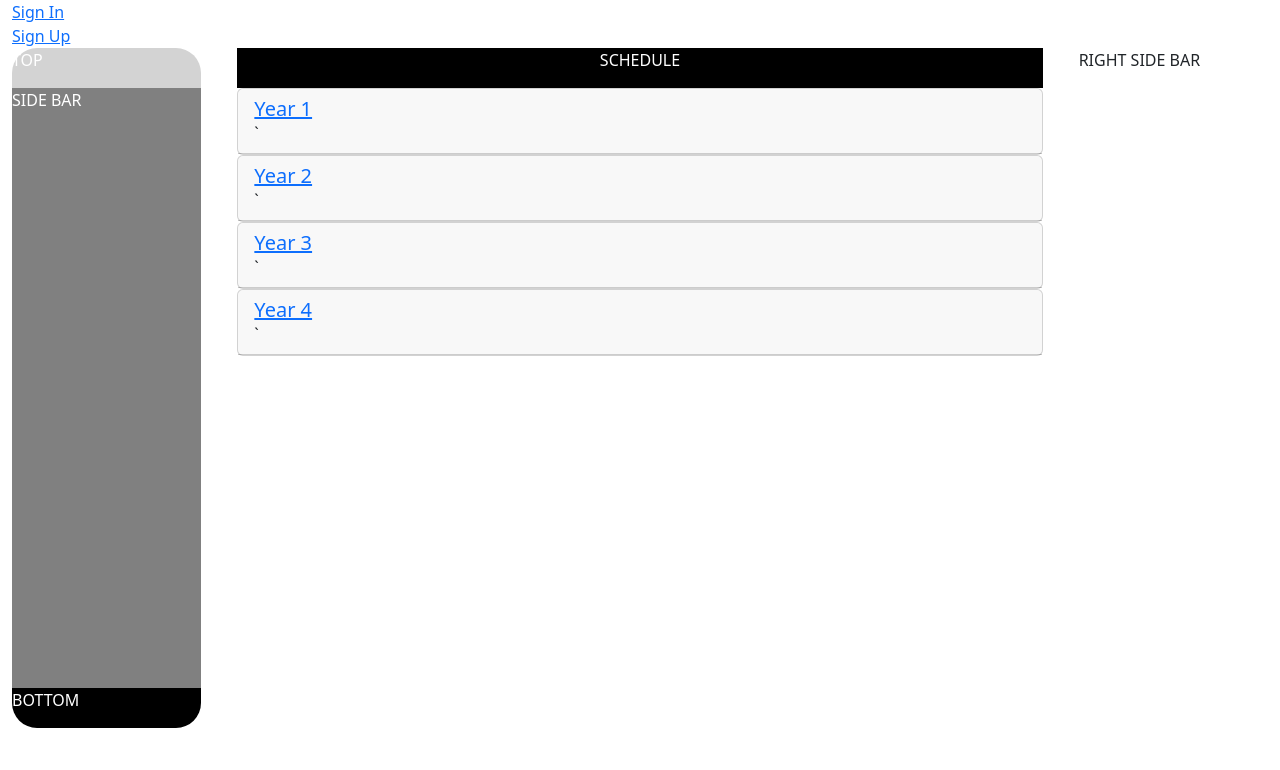
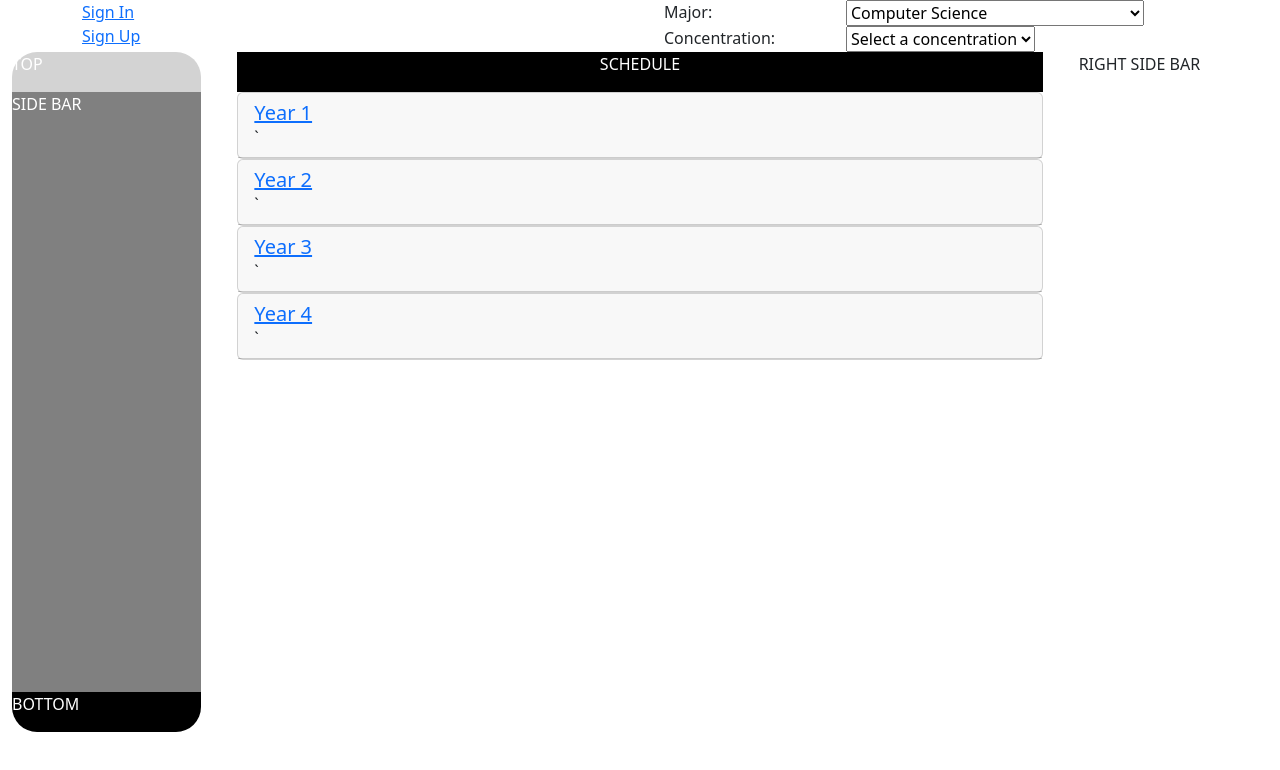
Before and after one commit to TK94975/MS_What_IF, a React (Create React App) app in the folder client/: page / in a window 1280 px wide. Shown: the top 770 px of the page. Built offline with nearby package versions, Linux system fonts and the light colour scheme.

Commit message:
updated major selection

```diff
--- a/client/src/components/Header.js
+++ b/client/src/components/Header.js
@@ -3,6 +3,7 @@ import 'bootstrap/dist/css/bootstrap.css'; // Import Bootstrap CSS
 import '../styles.css';
 //Packages
 import {React, useState, useEffect} from "react";
+import { Container, Row, Col } from 'react-bootstrap';
 
 import ProfileBox from './ProfileBox';
 import MajorConcentrationSelector from './MajorConcentrationSelector';
@@ -10,15 +11,27 @@ import SignIn from './SignIn';
 import SignUp from './SignUp';
 
 const Header = ({ isUserSignedIn, onSignInSuccess }) => {
+    if (isUserSignedIn){
+        console.log("sdfsdf");
+    }
     return (
       <header>
-        {/* Conditional rendering based on the user's sign-in state */}
-        {isUserSignedIn ? (
-          <p>Welcome, User!</p>
-        ) : (
-          // Pass the callback to SignIn
-          [<SignIn onSignInSuccess={onSignInSuccess} />, <SignUp onSignInSuccess={onSignInSuccess}/>]
-        )}
+        <Container>
+            <Row>
+                <Col>
+                    {/* Conditional rendering based on the user's sign-in state */}
+                    {isUserSignedIn ? (
+                    <ProfileBox isUserSignedIn={isUserSignedIn}/>
+                    ) : (
+                    [<SignIn onSignInSuccess={onSignInSuccess} />, <SignUp onSignInSuccess={onSignInSuccess}/>]
+                    )}
+                </Col>
+                <Col>
+                    <MajorConcentrationSelector/>
+                </Col>
+            </Row>
+        </Container>
+
       </header>
     );
   };
--- a/client/src/components/MajorConcentrationSelector.js
+++ b/client/src/components/MajorConcentrationSelector.js
@@ -1,50 +1,85 @@
 //CSS
 import 'bootstrap/dist/css/bootstrap.css'; // Import Bootstrap CSS
+import { Container, Row, Col } from 'react-bootstrap';
 import '../styles.css';
 //Packages
 import {React, useState, useEffect} from "react";
 
 const MajorConcentrationSelector = props => {
     const [majors, setMajors] = useState([
-        ["cs", "Computer Science"],
-        ["ece", "Electrical and Computer Engineering"],
-    ])
-    const [concentrations, setConcentrations] = useState([
+    ["cs", "Computer Science"],
+    ["ece", "Electrical and Computer Engineering"],
+    ]);
+    const [concentrations, setConcentrations] = useState({
+    cs: [
         ['ai', 'Artificial Intelligence'],
-        ['systems', 'Computer Systems']
-    ])
+        ['systems', 'Computer Systems'],
+        ['theory', 'Theoretical CS'],
+        ['old', 'Pre-2024']
+    ],
+    ece: [
+        ['none', 'None']
+    ],
+    });
+    const [selectedMajor, setSelectedMajor] = useState('cs');
+    const [selectedConcentration, setSelectedConcentration] = useState('');
+
+
+    const handleMajorChange = (e) => {
+        setSelectedMajor(e.target.value);
+        setSelectedConcentration('');
+    };
+
+    const handleConcentrationChange = (e) => {
+        setSelectedConcentration(e.target.value);
+    };
+
     return (
-        <div className='container'>
-            <div className='row d-flex flex-row'>
-                <div className='col-4'>
-                    <p>Major:</p>
-                </div>
-                <div className='col-8'>
-                    <select name="majors" id="majors">
-                        {majors.map((major) => {
-                            return (
-                                <option value={major[0]}>{major[1]}</option>
-                            )
-                        })}
-                    </select>
-                </div>
-            </div>
-            <div className='row'>
-                <div className='col-4'>
-                    <p>Concentration:</p>
-                </div>
-                <div className='col-8'>
-                    <select name="concentrations" id="concentrations">
-                        {concentrations.map((concentration) => {
-                            return (
-                                <option value={concentration[0]}>{concentration[1]}</option>
-                            )
-                        })}
-                    </select>
-                </div>
-            </div>
-        </div>
-    )
-}
+        <Container>
+        <Row>
+            <Col xs={4}>
+            <label htmlFor="majors">Major:</label>
+            </Col>
+            <Col xs={8}>
+            <select
+                name="majors"
+                id="majors"
+                value={selectedMajor}
+                onChange={handleMajorChange}
+            >
+                {majors.map((major) => (
+                <option key={major[0]} value={major[0]}>
+                    {major[1]}
+                </option>
+                ))}
+            </select>
+            </Col>
+        </Row>
+        <Row>
+            <Col xs={4}>
+            <label htmlFor="concentrations">Concentration:</label>
+            </Col>
+            <Col xs={8}>
+            <select
+                name="concentrations"
+                id="concentrations"
+                value={selectedConcentration}
+                onChange={handleConcentrationChange}
+                disabled={!concentrations[selectedMajor]?.length}
+            >
+                <option value="" disabled>
+                Select a concentration
+                </option>
+                {concentrations[selectedMajor]?.map((concentration) => (
+                <option key={concentration[0]} value={concentration[0]}>
+                    {concentration[1]}
+                </option>
+                ))}
+            </select>
+            </Col>
+        </Row>
+        </Container>
+    );
+};
 
 export default MajorConcentrationSelector
--- a/client/src/components/ProfileBox.js
+++ b/client/src/components/ProfileBox.js
@@ -5,26 +5,28 @@ import '../styles.css';
 //Packages
 import {React, useState, useEffect} from "react";
 
-const ProfileBox = props => {
-    const [email, setEmail] = useState(props.email)
-    if (props.email !== null) {
+const ProfileBox = ({isUserSignedIn}) => {
+    const [email, setEmail] = useState('');
+    if (isUserSignedIn) {
+        console.log('profile logged in');
+        if (email === ''){
+            setEmail(localStorage.getItem('userEmail'));
+        }
+    }
+    //} else {
+    //    console.log('profile not logged in')
+    //}
+
     return (
         <Container>
             <Row>
                 <Col>
+                    <h6>University at Albany, SUNY</h6>
                     <p>{`Email: ${email}`}</p>
                 </Col>
             </Row>
         </Container>
     )
 }
-    else {
-        return (
-            <div className='container'>
-                <a href={'http://localhost:3000/signin'}>Sign in</a>
-            </div>
-        )
-    }
-}
 
 export default ProfileBox
--- a/client/src/components/SignIn.js
+++ b/client/src/components/SignIn.js
@@ -14,7 +14,9 @@ const SignIn = ({onSignInSuccess}) => {
     event.preventDefault();
     try {
       const response = await axios.post('http://localhost:5000/users/signin', { email, password });
-      console.log('Sign-in successful:', response.data);
+      console.log('Sign-in successful:', response.data[0]);
+      localStorage.setItem('userID', response.data[0].id);
+      localStorage.setItem('userEmail', response.data[0].email);
       onSignInSuccess();
 
     } catch (error) {
```
Lines whose indentation alone changed are shown as unchanged.
